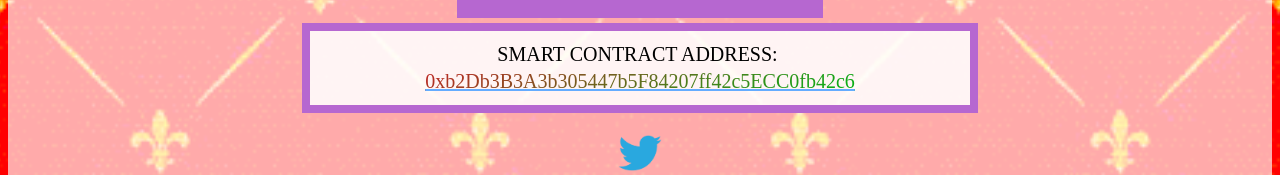
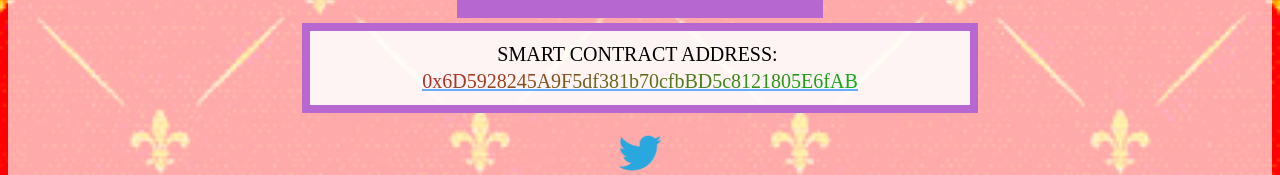
Before and after one commit to Josefism/getyourkicks-ui, a React (Create React App) app: page / in a window 1280 px wide. Shown: the part 1297-1472 px from the top of the page. Built offline with nearby package versions, Linux system fonts and the light colour scheme; the HTML template or start-up script is replaced by a standard one; what @mars/heroku-js-runtime-env would draw is missing.

Commit message:
Corrections and deploy to mainnet

```diff
--- a/src/App.js
+++ b/src/App.js
@@ -15,7 +15,7 @@ const enviro = runtimeEnv();
 const contractOwner = process.env.REACT_APP_GYKHT_CONTRACT_OWNER || enviro.REACT_APP_GYKHT_CONTRACT_OWNER;
 const imgBase = process.env.REACT_APP_GYKHT_IMG_BASE || enviro.REACT_APP_GYKHT_IMG_BASE;
 const metadataBase = process.env.REACT_APP_GYKHT_META_BASE || enviro.REACT_APP_GYKHT_META_BASE;
-const contractAddress = "0xb2Db3B3A3b305447b5F84207ff42c5ECC0fb42c6";
+const contractAddress = "0x6D5928245A9F5df381b70cfbBD5c8121805E6fAB";
 const abi = contract.abi;
 
 function App() {
@@ -120,7 +120,7 @@ function Home() {
         console.log("Mining ... please wait.");
         await nftTxn.wait();
 
-        console.log(`Mined, see transaction: https://mumbai.polygonscan.com/tx/${nftTxn.hash}`);
+        console.log(`Mined, see transaction: https://polygonscan.com/tx/${nftTxn.hash}`);
         setMineStatus('success');
       } else {
         setMineStatus('error');
@@ -151,7 +151,7 @@ function Home() {
         console.log("Mining ... please wait.");
         await nftTxn.wait();
 
-        console.log(`Mined, see transaction: https://mumbai.polygonscan.com/tx/${nftTxn.hash}`);
+        console.log(`Mined, see transaction: https://polygonscan.com/tx/${nftTxn.hash}`);
         setMineStatus('success');
       } else {
         setMineStatus('error');
@@ -182,7 +182,7 @@ function Home() {
         console.log("Mining ... please wait.");
         await nftTxn.wait();
 
-        console.log(`Mined, see transaction: https://mumbai.polygonscan.com/tx/${nftTxn.hash}`);
+        console.log(`Mined, see transaction: https://polygonscan.com/tx/${nftTxn.hash}`);
         setMineStatus('success');
       } else {
         setMineStatus('error');
@@ -213,7 +213,7 @@ function Home() {
         console.log("Mining ... please wait.");
         await nftTxn.wait();
 
-        console.log(`Mined, see transaction: https://mumbai.polygonscan.com/tx/${nftTxn.hash}`);
+        console.log(`Mined, see transaction: https://polygonscan.com/tx/${nftTxn.hash}`);
         setMineStatus('success');
       } else {
         setMineStatus('error');
@@ -244,7 +244,7 @@ function Home() {
         console.log("Mining ... please wait.");
         await nftTxn.wait();
 
-        console.log(`Mined, see transaction: https://mumbai.polygonscan.com/tx/${nftTxn.hash}`);
+        console.log(`Mined, see transaction: https://polygonscan.com/tx/${nftTxn.hash}`);
         setMineStatus('success');
       } else {
         setMineStatus('error');
@@ -274,7 +274,7 @@ function Home() {
           console.log("Mining ... please wait.");
           await nftTxn.wait();
 
-          console.log(`Mined, see transaction: https://mumbai.polygonscan.com/tx/${nftTxn.hash}`);
+          console.log(`Mined, see transaction: https://polygonscan.com/tx/${nftTxn.hash}`);
           setMineStatus('success');
         } else {
           setMineStatus('error');
@@ -303,7 +303,7 @@ function Home() {
           console.log("Mining ... please wait.");
           await nftTxn.wait();
 
-          console.log(`Mined, see transaction: https://mumbai.polygonscan.com/tx/${nftTxn.hash}`);
+          console.log(`Mined, see transaction: https://polygonscan.com/tx/${nftTxn.hash}`);
           setMineStatus('withdrawsuccess');
         } else {
           setMineStatus('withdrawerror');
@@ -332,7 +332,7 @@ function Home() {
           console.log("Mining ... please wait.");
           await nftTxn.wait();
 
-          console.log(`Mined, see transaction: https://mumbai.polygonscan.com/tx/${nftTxn.hash}`);
+          console.log(`Mined, see transaction: https://polygonscan.com/tx/${nftTxn.hash}`);
           setMineStatus('presaleclosesuccess');
         } else {
           setMineStatus('presalecloseerror');
@@ -454,7 +454,7 @@ function Home() {
               {mineStatus === 'success' && <div className={mineStatus}>
                 <p>NFT minting successful!</p>
                 <p className='success-link'>
-                  <a href={`https://testnets.opensea.io/${currentAccount}/`} target='_blank' rel='noreferrer'>Click here</a>
+                  <a href={`https://opensea.io/${currentAccount}/`} target='_blank' rel='noreferrer'>Click here</a>
                   <span> to view your NFT on OpenSea.</span>
                 </p>
               </div>}
@@ -493,7 +493,7 @@ function KicksData() {
   let kicksIdErr = false;
   let imgUrl = "https://storage.googleapis.com/getyourkicks.assemblystudio.com/hitops/images/images";
   let metaUrl = "https://storage.googleapis.com/getyourkicks.assemblystudio.com/hitops/metadata/metadata/";
-  let openseaKicksLink = "https://testnets.opensea.io/assets/mumbai/" + contractAddress + "/";
+  let openseaKicksLink = "https://opensea.io/assets/matic/" + contractAddress + "/";
   let kicksAttr = [];
 
   try {
--- a/src/components/Footer.js
+++ b/src/components/Footer.js
@@ -12,7 +12,7 @@ function Footer(props) {
                 SMART CONTRACT ADDRESS:&nbsp;
                 <br />
                 <span>
-                    <a className='contract-link' href={`https://mumbai.polygonscan.com/address/${props.address}`} target='_blank' rel='noreferrer'>
+                    <a className='contract-link' href={`https://polygonscan.com/address/${props.address}`} target='_blank' rel='noreferrer'>
                         {props.address}
                     </a>
                 </span>
```
Also changed, not shown: 6 other files (tests, documents, lock files or other folders).
